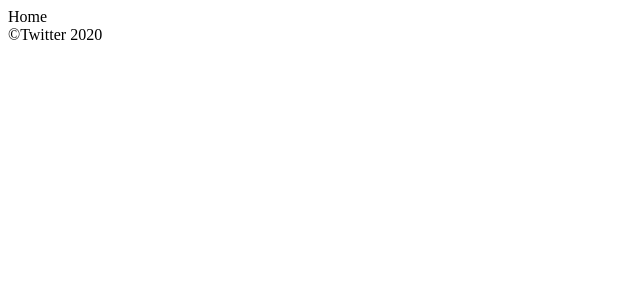
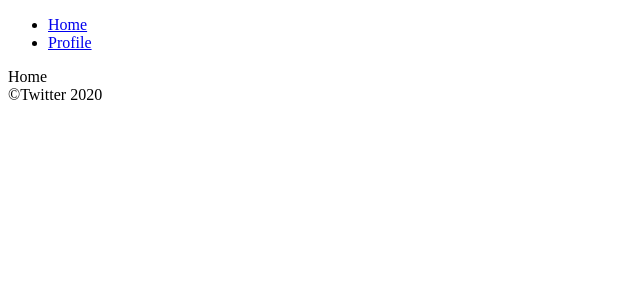
Before and after one commit to zue-dev/twitter, a React (Create React App) app: page /#/ in a window 1280 px wide. Shown: the top 300 px of the page, without its empty margins (0-640 px from the left). Built offline with nearby package versions, Linux system fonts and the light colour scheme; no server answers; sample sign-in values are in the browser's storage.

Commit message:
feat: Auth 작업 완료
* 구글 로그인, 깃헙 로그인, 이메일과 패스워드 로그인 구현

```diff
--- a/src/components/App.js
+++ b/src/components/App.js
@@ -1,13 +1,25 @@
-import { useState } from 'react';
+import { useState, useEffect } from 'react';
 import AppRouter from 'components/Router';
 import { authService } from 'firebaseInstance';
 
 function App() {
-	const [isLoggedIn, setLoggedIn] = useState(authService.currentUser);
+	const [init, setInit] = useState(false);
+	const [isLoggedIn, setLoggedIn] = useState(false);
+
+	useEffect(() => {
+		authService.onAuthStateChanged(user => {
+			if (user) {
+				setLoggedIn(true);
+			} else {
+				setLoggedIn(false);
+			}
+			setInit(true);
+		});
+	}, []);
 
 	return (
 		<>
-			<AppRouter isLoggedIn={isLoggedIn} />
+			{init ? <AppRouter isLoggedIn={isLoggedIn} /> : 'Initializing...'}
 			<footer>&copy;Twitter {new Date().getFullYear()}</footer>
 		</>
 	);
--- /dev/null
+++ b/src/components/Navigation.js
@@ -0,0 +1,19 @@
+import React from 'react';
+import { Link } from 'react-router-dom';
+
+function Navigation() {
+	return (
+		<nav>
+			<ul>
+				<li>
+					<Link to="/">Home</Link>
+				</li>
+				<li>
+					<Link to="/profile">Profile</Link>
+				</li>
+			</ul>
+		</nav>
+	);
+}
+
+export default Navigation;
--- a/src/components/Router.js
+++ b/src/components/Router.js
@@ -1,13 +1,20 @@
 import React from 'react';
-import { HashRouter as Router, Route, Switch } from 'react-router-dom';
+import {
+	HashRouter as Router,
+	Route,
+	Switch,
+	Redirect
+} from 'react-router-dom';
 import Auth from 'routes/Auth';
 import Home from 'routes/Home';
 import Profile from 'routes/Profile';
 import EditProfile from 'routes/EditProfile';
+import Navigation from 'components/Navigation';
 
 export default ({ isLoggedIn }) => {
 	return (
 		<Router>
+			{isLoggedIn && <Navigation />}
 			<Switch>
 				{isLoggedIn ? (
 					<>
@@ -20,11 +27,15 @@ export default ({ isLoggedIn }) => {
 						<Route path="/edit-profile">
 							<EditProfile />
 						</Route>
+						<Redirect from="*" to="/" />
 					</>
 				) : (
-					<Route exact path="/">
-						<Auth />
-					</Route>
+					<>
+						<Route exact path="/">
+							<Auth />
+						</Route>
+						<Redirect from="*" to="/" />
+					</>
 				)}
 			</Switch>
 		</Router>
--- a/src/firebaseInstance.js
+++ b/src/firebaseInstance.js
@@ -13,4 +13,5 @@ const firebaseConfig = {
 
 firebase.default.initializeApp(firebaseConfig);
 
+export const firebaseInstance = firebase.default;
 export const authService = firebase.default.auth();
--- a/src/routes/Auth.js
+++ b/src/routes/Auth.js
@@ -1,8 +1,11 @@
 import React, { useState } from 'react';
+import { authService, firebaseInstance } from 'firebaseInstance';
 
 function Auth() {
 	const [email, setEmail] = useState('');
 	const [password, setPassword] = useState('');
+	const [newAccount, setNewAccount] = useState(true);
+	const [error, setError] = useState('');
 
 	function onChange(e) {
 		const {
@@ -10,21 +13,52 @@ function Auth() {
 		} = e;
 		if (name === 'email') {
 			setEmail(value);
-		} else if(name === "password") {
-			setPassword(value)
+		} else if (name === 'password') {
+			setPassword(value);
 		}
 	}
 
-	function onSubmit(e) {
+	async function onSubmit(e) {
 		e.preventDefault();
+		try {
+			let data;
+			if (newAccount) {
+				// create account
+				data = await authService.createUserWithEmailAndPassword(
+					email,
+					password
+				);
+			} else {
+				data = await authService.signInWithEmailAndPassword(email, password);
+			}
+			console.log(data);
+		} catch (err) {
+			setError(err.message);
+		}
 	}
+
+	const toggleAccount = () => setNewAccount(prev => !prev);
+
+	const onSocialClick = async e => {
+		const {
+			target: { name }
+		} = e;
+		let provider;
+		if (name === 'google') {
+			provider = new firebaseInstance.auth.GoogleAuthProvider();
+		} else if (name === 'github') {
+			provider = new firebaseInstance.auth.GithubAuthProvider();
+		}
+		const data = await authService.signInWithPopup(provider);
+		console.log(data);
+	};
 
 	return (
 		<div>
 			<form onSubmit={onSubmit}>
 				<input
 					name="email"
-					type="text"
+					type="email"
 					placeholder="Email"
 					value={email}
 					onChange={onChange}
@@ -38,11 +72,22 @@ function Auth() {
 					onChange={onChange}
 					required
 				/>
-				<input type="submit" value="Login" />
+				<input
+					type="submit"
+					value={newAccount ? 'Create Account' : 'Sign In'}
+				/>
 			</form>
+			<div>{error}</div>
+			<span onClick={toggleAccount}>
+				{newAccount ? 'Sign In' : 'Create Account'}
+			</span>
 			<div>
-				<button>Continue with Google</button>
-				<button>Continue with Github</button>
+				<button name="google" onClick={onSocialClick}>
+					Continue with Google
+				</button>
+				<button name="github" onClick={onSocialClick}>
+					Continue with Github
+				</button>
 			</div>
 		</div>
 	);
--- a/src/routes/Profile.js
+++ b/src/routes/Profile.js
@@ -1,7 +1,19 @@
 import React from 'react';
+import { authService } from 'firebaseInstance';
+import { useHistory } from 'react-router-dom';
 
 function Profile() {
-	return <span>Profile</span>;
+	const history = useHistory();
+	const onLogOutClick = () => {
+		authService.signOut();
+		history.push('/');
+	};
+
+	return (
+		<>
+			<button onClick={onLogOutClick}>Log out</button>
+		</>
+	);
 }
 
 export default Profile;
```
